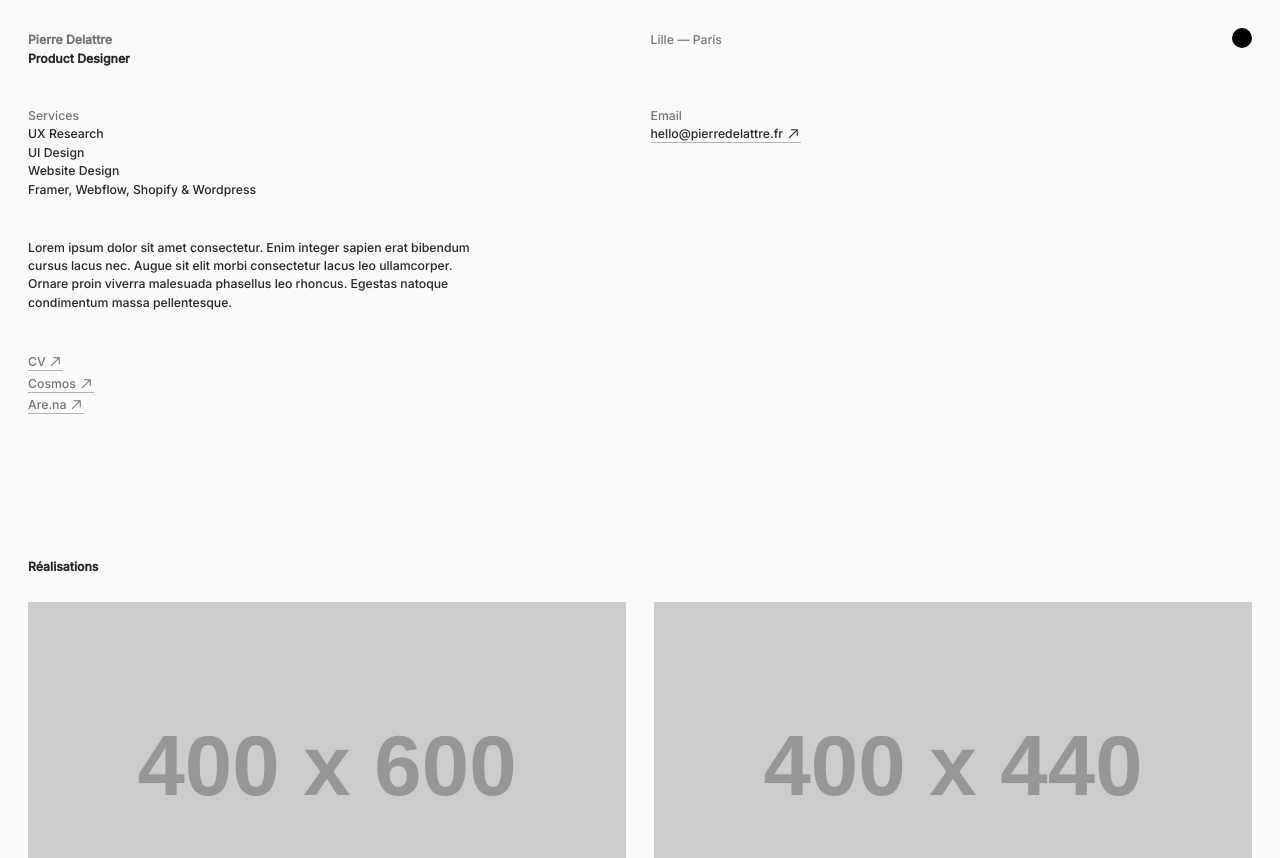
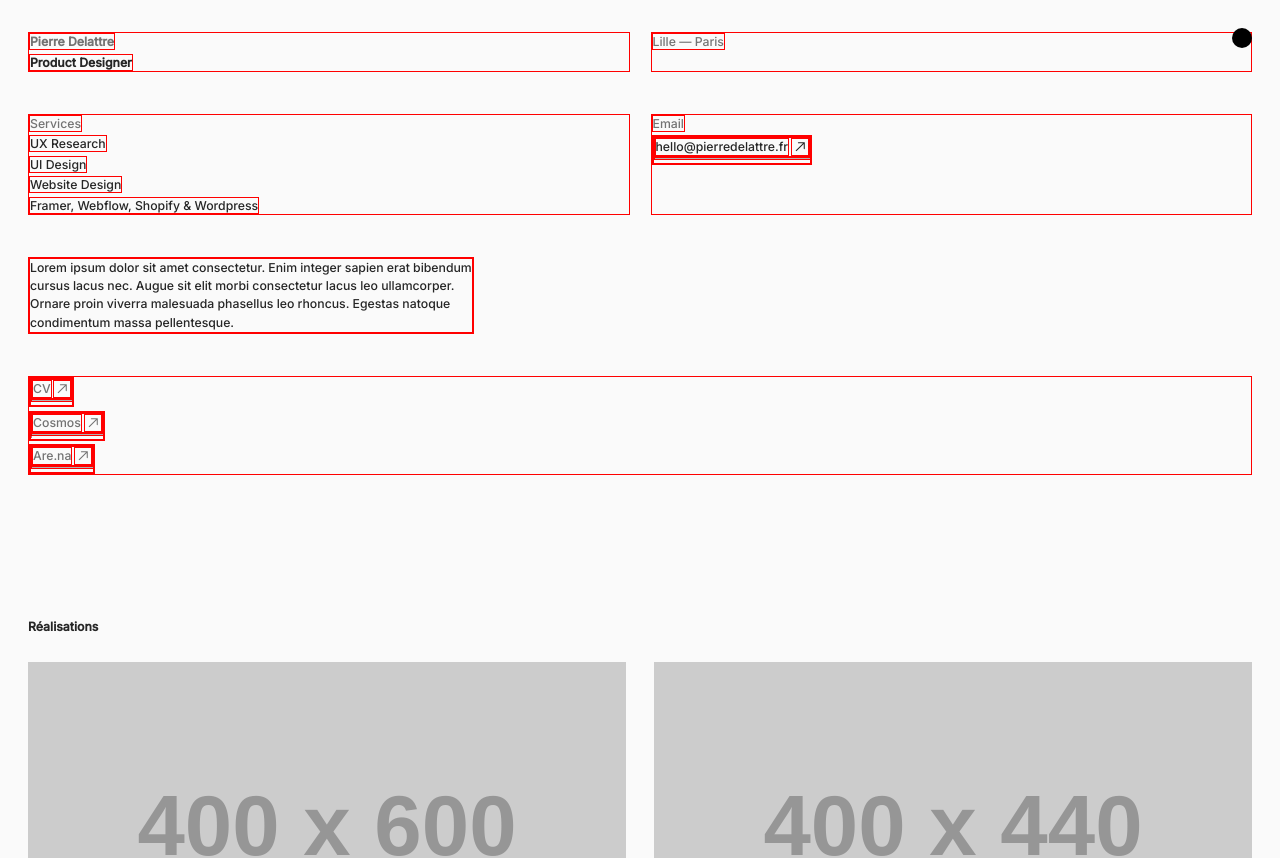
Before and after one commit to pierredelattre/portfolio2026, a Vue app: page / in a window 1280 px wide. Shown: the top 858 px of the page. Built offline with nearby package versions, Linux system fonts and the light colour scheme.

Commit message:
debug header borders

```diff
--- a/src/styles/main.css
+++ b/src/styles/main.css
@@ -1,3 +1,7 @@
+header * {
+  border: 1px solid red;
+}
+
 html, body {
   visibility: hidden;
 }
```
